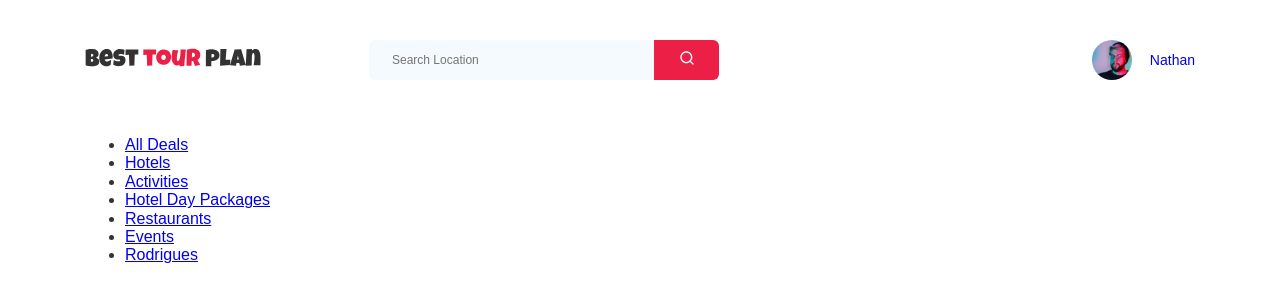
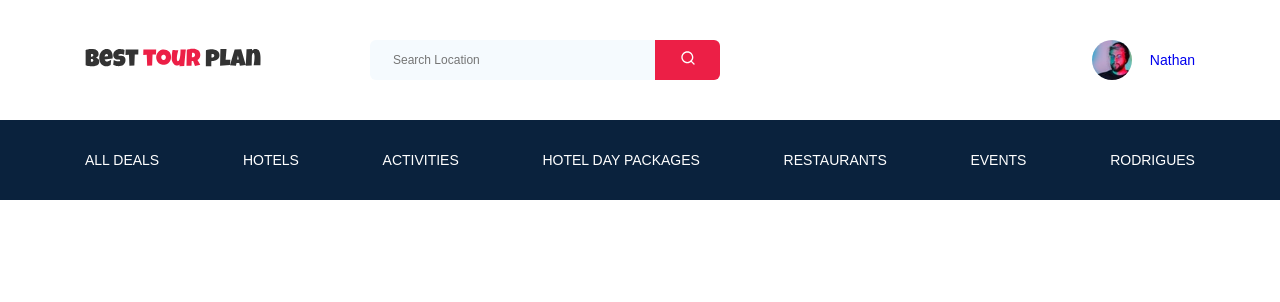
Before and after one commit to Holly-Soul/tour-plan, a PHP site: page / in a window 1280 px wide. Shown: the top 302 px of the page. Run offline with PHP 8.4, Linux system fonts and the light colour scheme; some web fonts are replaced.

Commit message:
create: responsive tablet for header

```diff
--- a/css/style.css
+++ b/css/style.css
@@ -378,6 +378,38 @@ template {
   margin-left: 108px;
 }
 
+.navbar-bottom {
+  background-color: #0A223D;
+}
+
+.navbar-menu {
+  list-style: none;
+  margin: 0;
+  padding: 31px 0;
+  display: -webkit-box;
+  display: -ms-flexbox;
+  display: flex;
+  -webkit-box-align: center;
+      -ms-flex-align: center;
+          align-items: center;
+  -webkit-box-pack: justify;
+      -ms-flex-pack: justify;
+          justify-content: space-between;
+  color: #fff;
+}
+
+.navbar-menu__link {
+  color: inherit;
+  text-decoration: none;
+  text-transform: uppercase;
+  font-size: 14px;
+  line-height: 18px;
+}
+
+.logo {
+  width: 177px;
+}
+
 .search {
   display: -webkit-box;
   display: -ms-flexbox;
@@ -435,3 +467,36 @@ template {
   font-size: 14px;
   line-height: 18px;
 }
+
+@media (max-width: 1200px) {
+  .container {
+    max-width: 960px;
+  }
+}
+
+@media (max-width: 992px) {
+  .container {
+    max-width: 700px;
+  }
+  .navbar-top {
+    padding: 30px 0;
+  }
+  .navbar__search {
+    margin-left: auto;
+    max-width: 340px;
+  }
+}
+
+@media (max-width: 768px) {
+  .container {
+    max-width: 576px;
+    width: 92%;
+  }
+  .navbar-menu {
+    padding: 22px 0;
+  }
+  .navbar-menu__link {
+    font-size: 12px;
+    line-height: 15px;
+  }
+}
--- a/index.html
+++ b/index.html
@@ -44,6 +44,9 @@
             </span>
           </a>
         </div>
+      </div>
+      <div class="navbar-bottom">
+        <div class="container">
           <ul class="navbar-menu">
             <li class="navbar-menu__item">
               <a href="#" class="navbar-menu__link">All Deals</a>
@@ -68,6 +71,7 @@
             </li>
           </ul>
         </div>
+      </div>
     </header>
   </body>
 </html>
--- /dev/null
+++ b/sass/_media.sass
@@ -0,0 +1,22 @@
+@media (max-width: 1200px)
+  .container
+    max-width: 960px
+@media (max-width: 992px)
+  .container
+    max-width: 700px
+  .navbar
+    &-top
+      padding: 30px 0
+    &__search
+      margin-left: auto
+      max-width: 340px
+@media (max-width: 768px)
+  .container
+    max-width: 576px
+    width: 92%
+  .navbar
+    &-menu
+      padding: 22px 0
+      &__link
+        font-size: 12px
+        line-height: 15px
--- a/sass/_var.sass
+++ b/sass/_var.sass
@@ -1,2 +1,4 @@
 $primary: #EC1F46
 $text-color: #333333
+$dark: #0A223D
+$light: #fff
--- a/sass/style.sass
+++ b/sass/style.sass
@@ -2,3 +2,4 @@
 @import 'settings'
 @import 'normalize'
 @import 'templates/header'
+@import 'media'
--- a/sass/templates/_header.sass
+++ b/sass/templates/_header.sass
@@ -8,6 +8,24 @@
   &__search
     margin-right: auto
     margin-left: 108px
+  &-bottom
+    background-color: $dark
+  &-menu
+    list-style: none
+    margin: 0
+    padding: 31px 0
+    display: flex
+    align-items: center
+    justify-content: space-between
+    color: $light
+    &__link
+      color: inherit
+      text-decoration: none
+      text-transform: uppercase
+      font-size: 14px
+      line-height: 18px
+.logo
+  width: 177px
 .search
   display: flex
   position: relative
```
Lines whose indentation alone changed are shown as unchanged.
